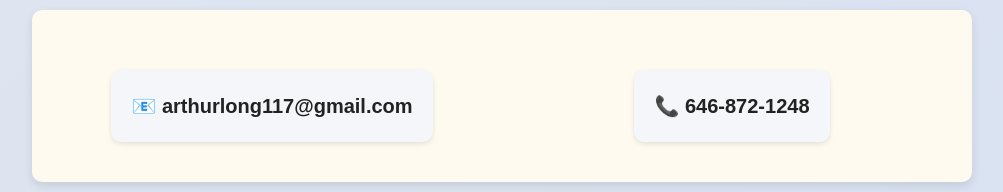
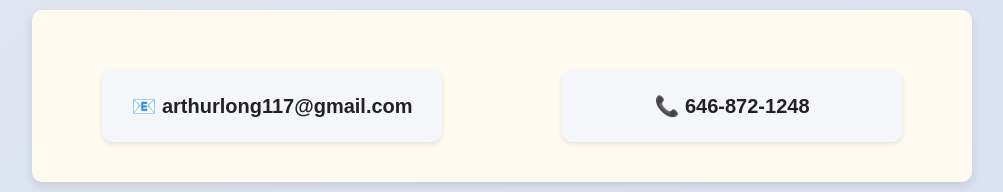
Before and after one commit to justtarun/arthur, a plain HTML site: page index.html in a window 1280 px wide. Shown: the part 2323-2515 px from the top of the page, without its empty margins (138-1141 px from the left). Drawn offline with Linux system fonts and the light colour scheme.

Commit message:
Update index.html

```diff
--- a/index.html
+++ b/index.html
@@ -288,7 +288,7 @@ h2 {
   /* Match the grid style from services */
   #contact .grid {
     display: grid;
-    grid-template-columns: repeat(auto-fit, minmax(120px, 1fr));
+    grid-template-columns: repeat(auto-fit, minmax(200px, 1fr));
     gap: 20px;
     justify-items: center;
     margin-top: 20px;
@@ -296,6 +296,8 @@ h2 {
 
   /* Contact buttons */
   #contact .contact-btn {
+    width: 100%;
+    max-width: 300px;
     padding: 20px;
     background: #f4f6fa;
     border-radius: 10px;
```
